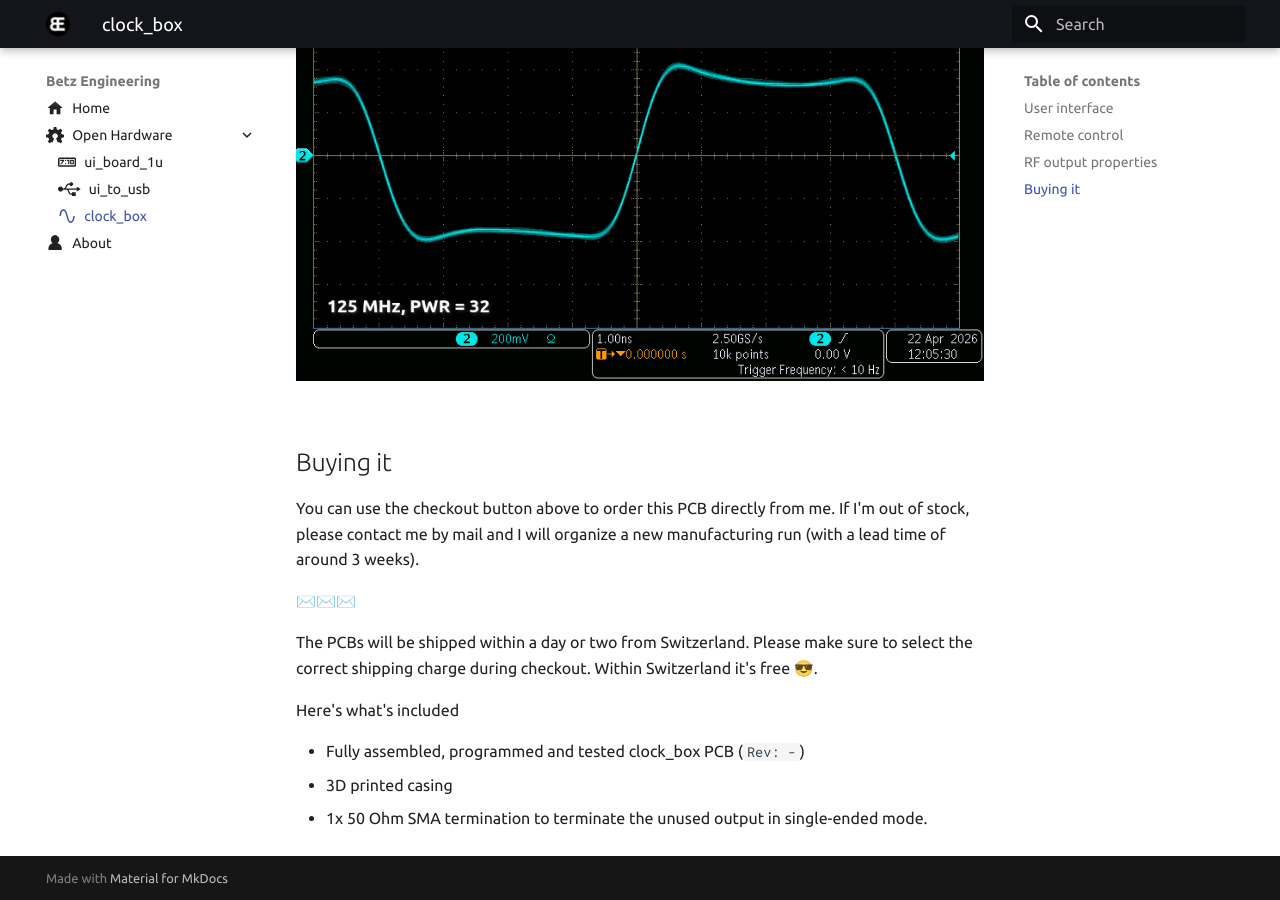
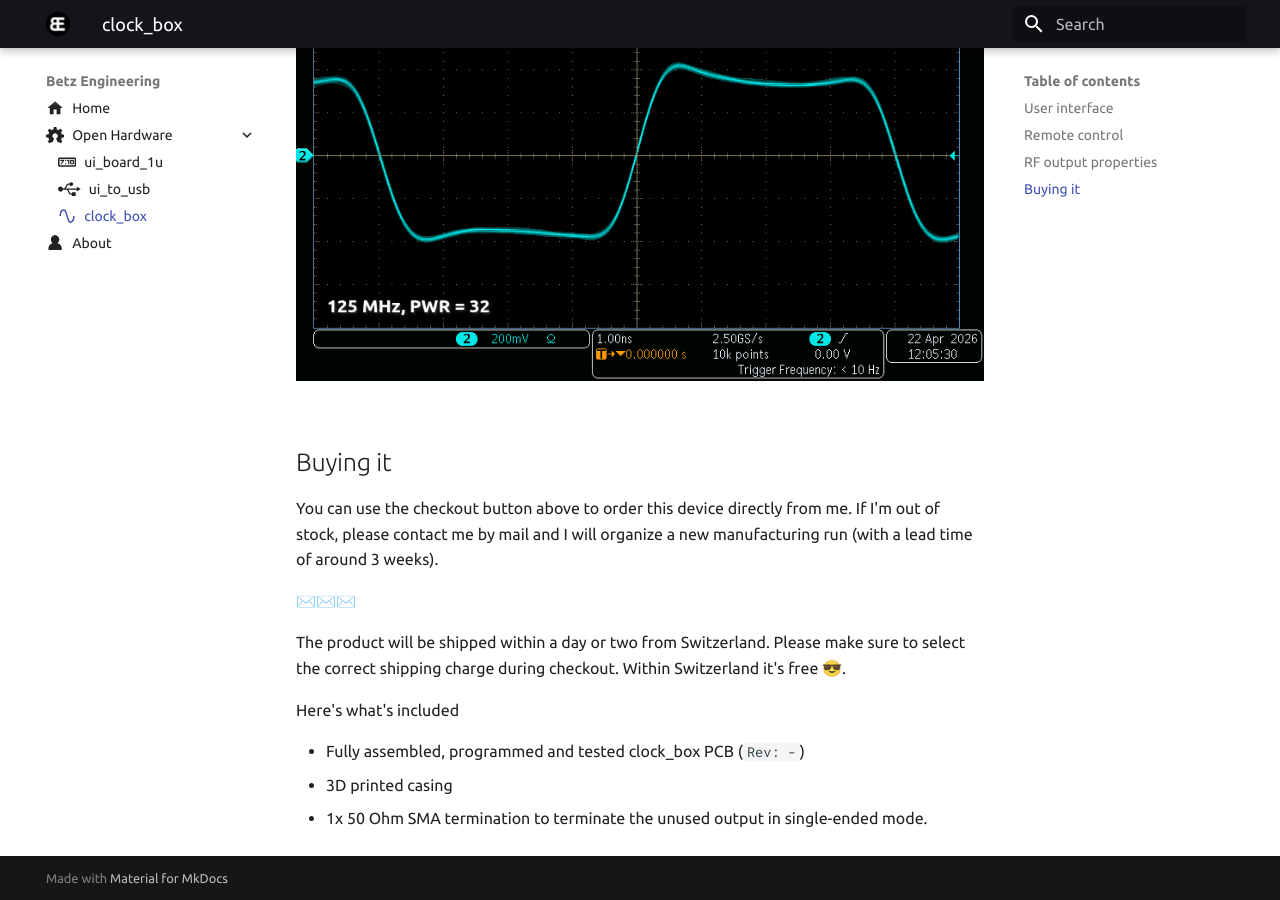
Before and after one commit to betz-engineering/betz-engineering.github.io, an MkDocs documentation site: the page built from docs/open_hardware/clock_box.md, in a window 1280 px wide and 900 px high, scrolled down 2852 px. Built offline with MkDocs 1.6.1 and Material for MkDocs 9.7.7, drawn with Linux system fonts in a browser that asks for light colours.

Commit message:
clock_box: typo

```diff
--- a/docs/open_hardware/clock_box.md
+++ b/docs/open_hardware/clock_box.md
@@ -88,11 +88,11 @@ The [firmware](https://github.com/betz-engineering/clock_box_firmware/) is open
 ## Buying it
 <span class="shop-ui-button" data-product="clock_box"></span>
 
-You can use the checkout button above to order this PCB directly from me. If I'm out of stock, please contact me by mail and I will organize a new manufacturing run (with a lead time of around 3 weeks).
+You can use the checkout button above to order this device directly from me. If I'm out of stock, please contact me by mail and I will organize a new manufacturing run (with a lead time of around 3 weeks).
 
 ✉️✉️✉️
 
-The PCBs will be shipped within a day or two from Switzerland.
+The product will be shipped within a day or two from Switzerland.
 Please make sure to select the correct shipping charge during checkout.
 Within Switzerland it's free 😎.
 
```
